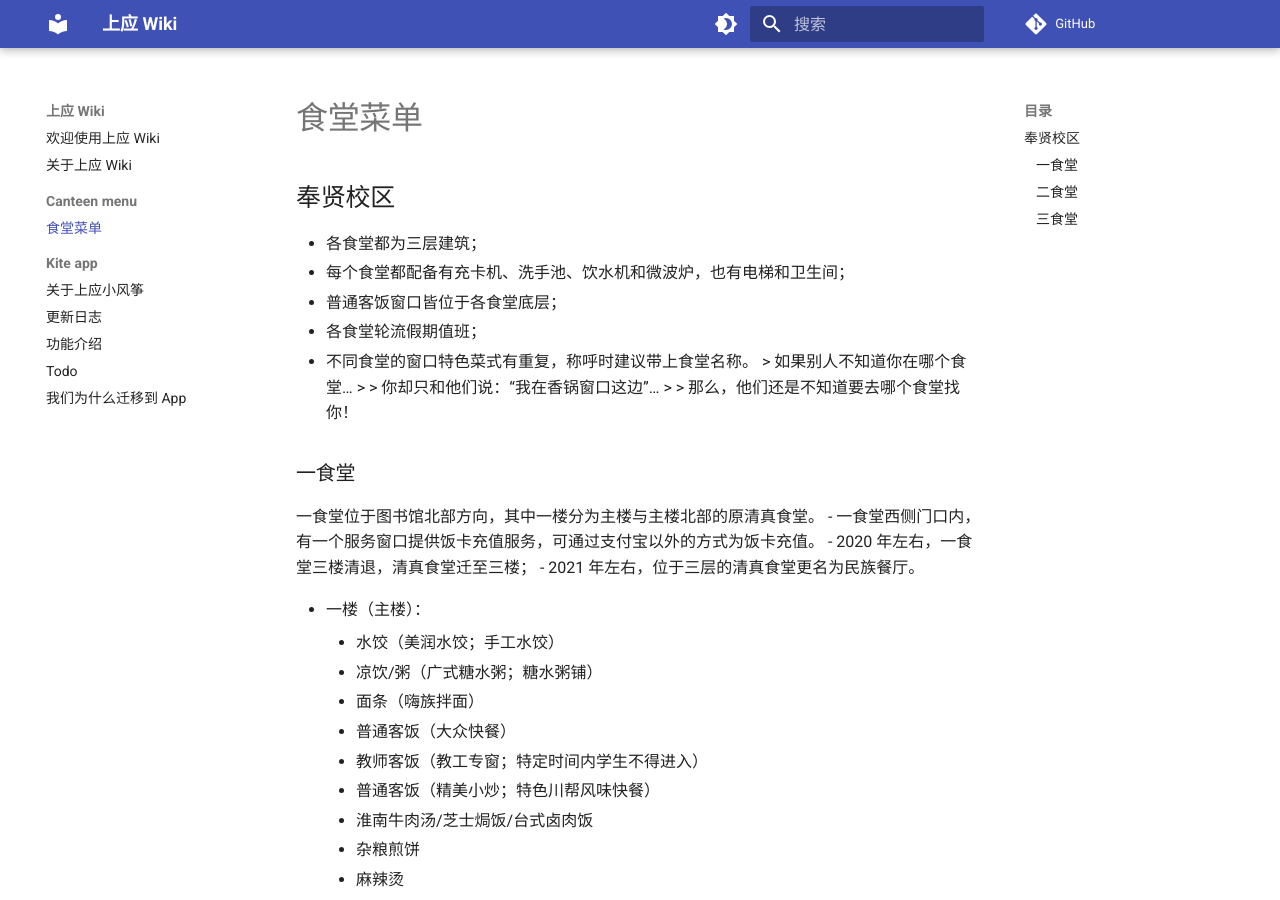
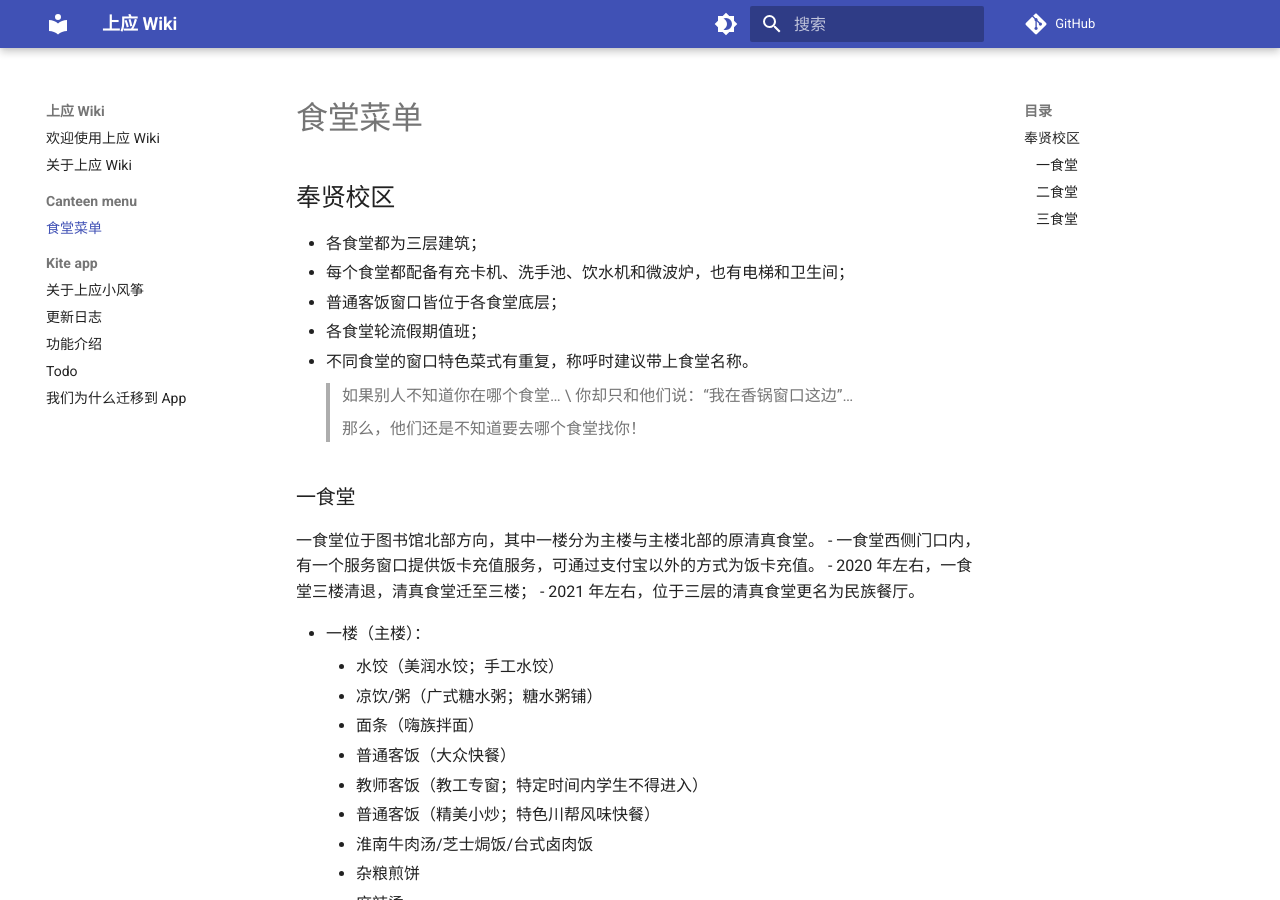
Before and after one commit to SIT-kite/SIT-wiki, an MkDocs documentation site: the page built from docs/canteen-menu/index.md, in a window 1280 px wide and 900 px high. Built offline with MkDocs 1.6.1 and Material for MkDocs 9.7.7, drawn with Linux system fonts in a browser that asks for light colours; comment, search, counter and statistics services are not loaded.

Commit message:
修复文档格式

```diff
--- a/docs/canteen-menu/index.md
+++ b/docs/canteen-menu/index.md
@@ -7,11 +7,10 @@
 - 普通客饭窗口皆位于各食堂底层；
 - 各食堂轮流假期值班；
 - 不同食堂的窗口特色菜式有重复，称呼时建议带上食堂名称。
-	> 如果别人不知道你在哪个食堂…
-	>
-	> 你却只和他们说：“我在香锅窗口这边”…
-	>
-	> 那么，他们还是不知道要去哪个食堂找你！
+  > 如果别人不知道你在哪个食堂… \
+  > 你却只和他们说：“我在香锅窗口这边”…
+  >
+  > 那么，他们还是不知道要去哪个食堂找你！
 
 ### 一食堂
 
```
Also changed, not shown: docs/index.md (+8 -5 lines).
